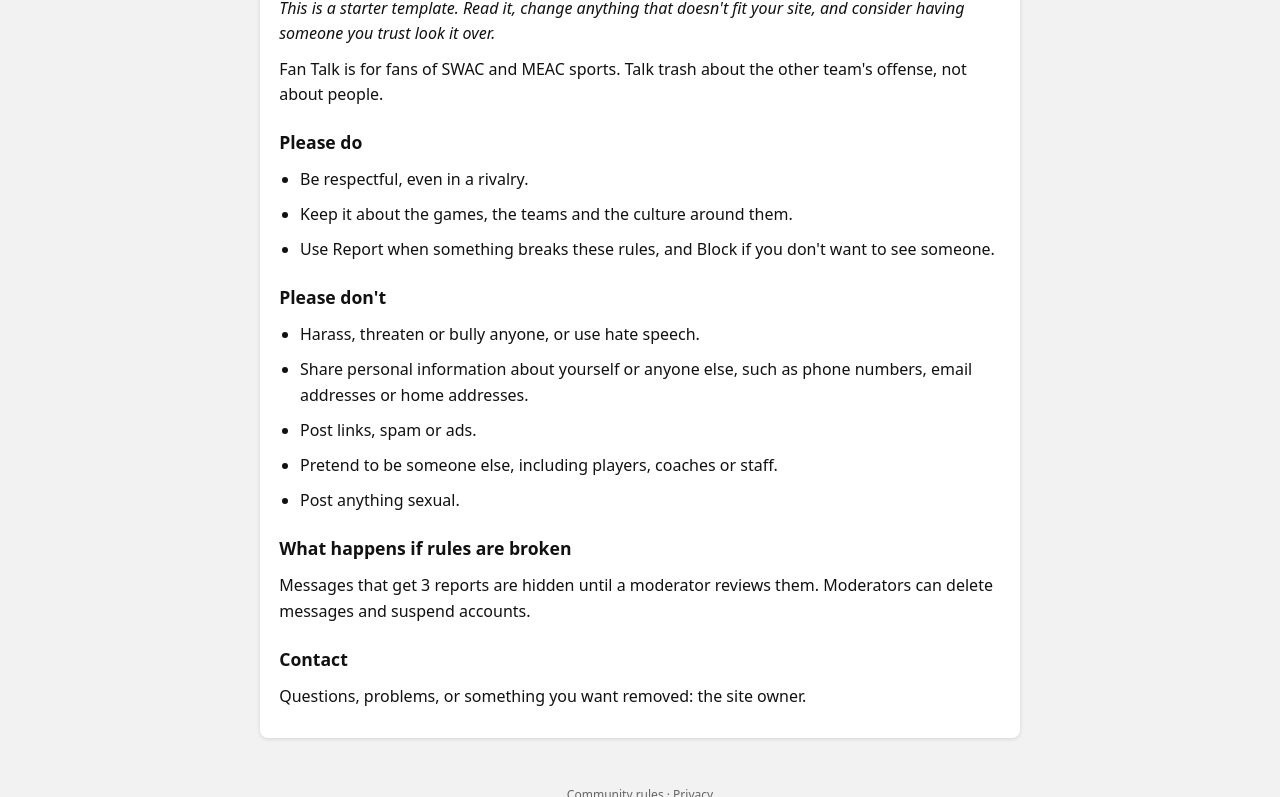
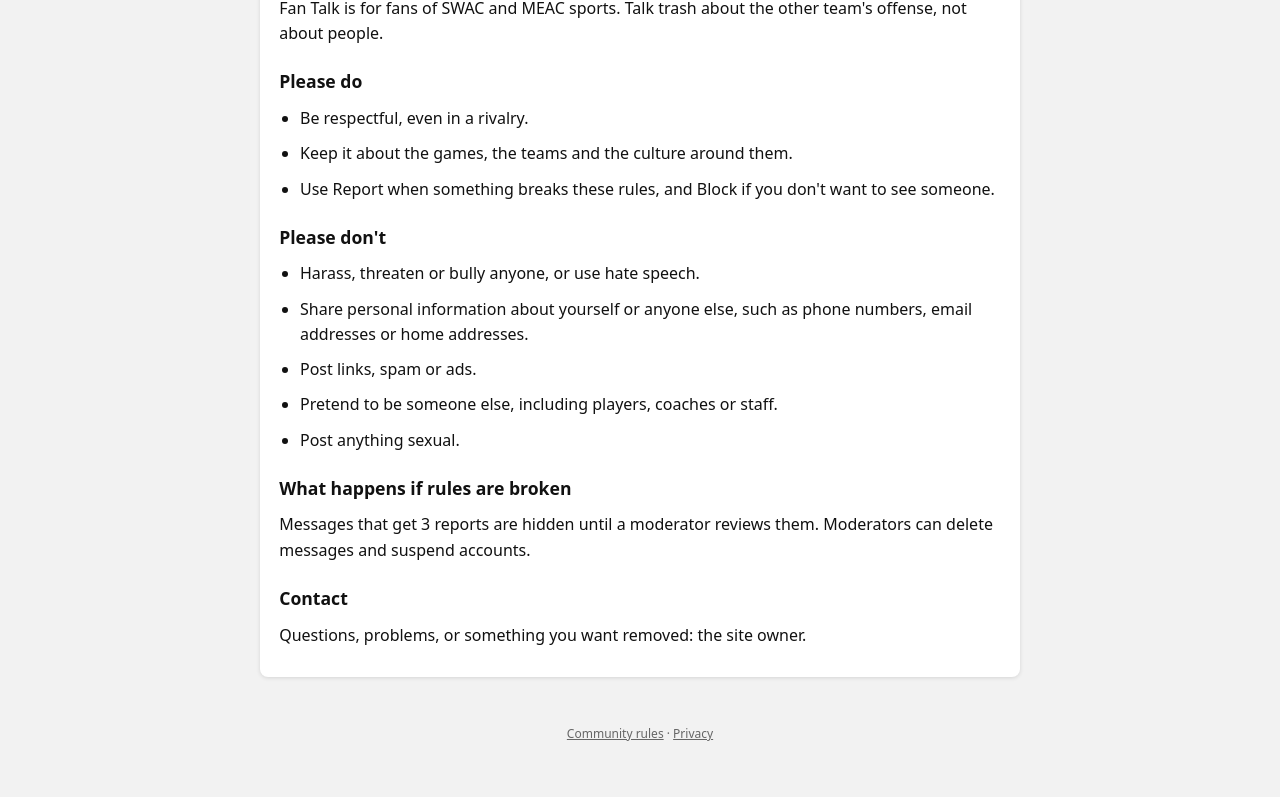
Before and after one commit to Elliot04-hbcus/elliot04-hbcus.github.io., a website: page rules.html in a window 1280 px wide. Shown: the part 158-955 px from the top of the page. After the commit the page ends 932 px from the top, so only its background shows below. Drawn offline with Linux system fonts and the light colour scheme; no server answers.

Commit message:
Remove starter template message from rules
Removed the starter template message from community rules.

```diff
--- a/rules.html
+++ b/rules.html
@@ -317,7 +317,6 @@ label.field input {
 <main class="page">
 <article class="card policy">
   <h1>Community rules</h1>
-  <p><em>This is a starter template. Read it, change anything that doesn't fit your site, and consider having someone you trust look it over.</em></p>
   <p>Fan Talk is for fans of SWAC and MEAC sports. Talk trash about the other team's offense, not about people.</p>
   <h2>Please do</h2>
   <ul><li>Be respectful, even in a rivalry.</li><li>Keep it about the games, the teams and the culture around them.</li><li>Use Report when something breaks these rules, and Block if you don't want to see someone.</li></ul>
```
